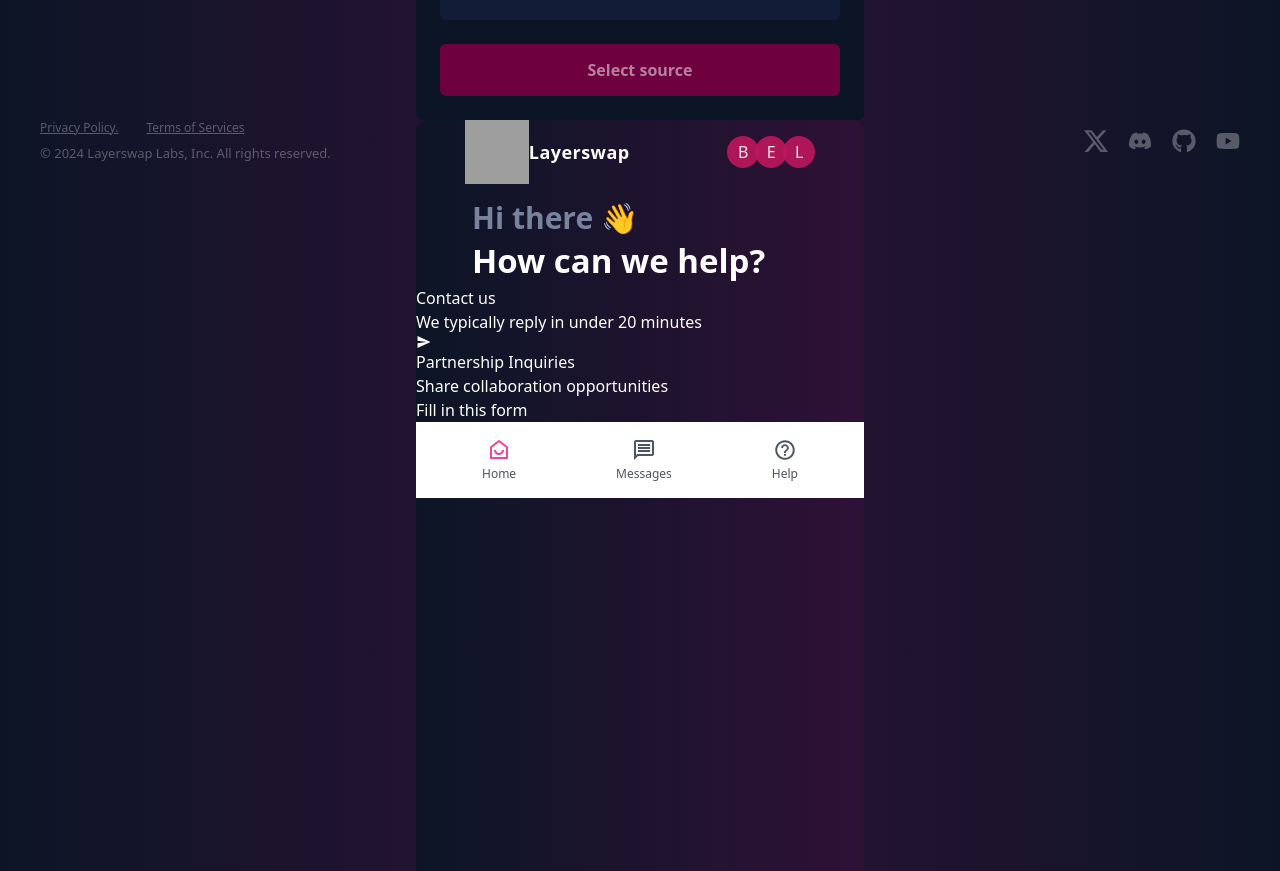
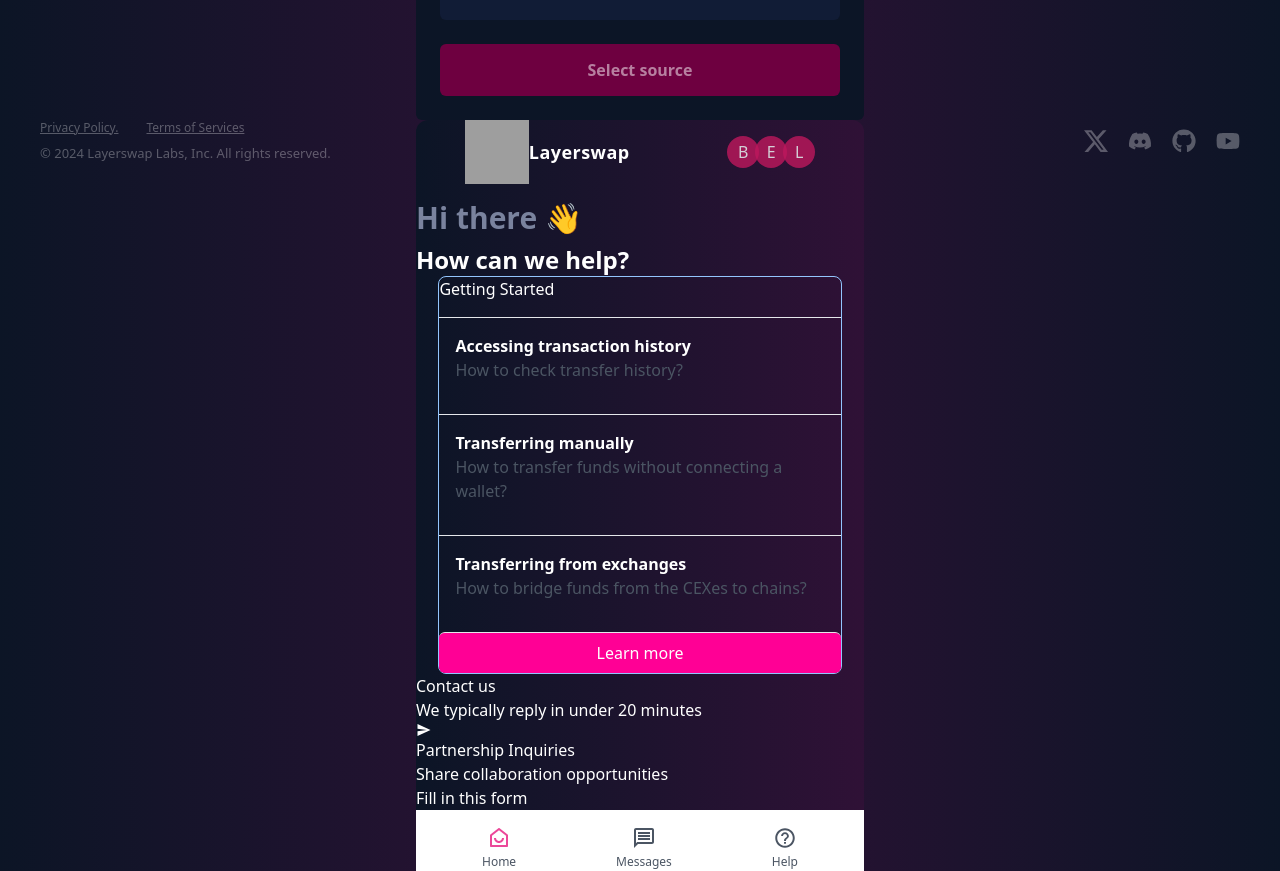
Before and after one commit to heyfey-dev/Layerswap, a Next.js app: page /subpage in a window 1280 px wide. Shown: the part 621-1492 px from the top of the page. Built offline with nearby package versions, Linux system fonts and the light colour scheme; grey boxes are pictures that could not be loaded.

Commit message:
working on the helpchat model

```diff
--- a/app/components/HelpChatModal.jsx
+++ b/app/components/HelpChatModal.jsx
@@ -22,25 +22,46 @@
           <span className="text-lg font-semibold tracking-wide">Layerswap</span>
         </div>
         <div className="flex mb-4">
-          <div className="w-8 h-8 bg-pink-700 opacity-90 rounded-full flex items-center justify-center z-30">
+          <div className="w-8 h-8 bg-pink-700 opacity-80 rounded-full flex items-center justify-center z-30">
             B
           </div>
-          <div className="w-8 h-8 bg-pink-700 opacity-90 rounded-full flex items-center justify-center -ml-1 z-20">
+          <div className="w-8 h-8 bg-pink-700 opacity-80 rounded-full flex items-center justify-center -ml-1 z-20">
             E
           </div>
-          <div className="w-8 h-8 bg-pink-700 opacity-90 rounded-full flex items-center justify-center -ml-1 z-10">
+          <div className="w-8 h-8 bg-pink-700 opacity-80 rounded-full flex items-center justify-center -ml-1 z-10">
             L
           </div>
         </div>
       </div>
 
-      <div className="ml-14">
-        <h1 className="text-3xl text-[#7a839e] font-bold">Hi there 👋</h1>
-        <h2 className="text-[33px] font-bold">How can we help?</h2>
+      <div>
+        <h1 className="text-3xl text-[#7a839e] font-bold mb-2">Hi there 👋</h1>
+        <h2 className="text-2xl font-semibold">How can we help?</h2>
       </div>
 
       {/* Help Topics */}
-
+      <div className="border border-blue-300 w-[90%] rounded-lg mx-auto">
+        <div className="space-y-4 divide-y divide-gray-200">
+            <h2>Getting Started</h2>
+          <div className="p-4">
+            <h3 className="font-semibold">Accessing transaction history</h3>
+            <p className="text-gray-600">How to check transfer history?</p>
+          </div>
+          <div className="p-4">
+            <h3 className="font-semibold">Transferring manually</h3>
+            <p className="text-gray-600">
+              How to transfer funds without connecting a wallet?
+            </p>
+          </div>
+          <div className="p-4">
+            <h3 className="font-semibold">Transferring from exchanges</h3>
+            <p className="text-gray-600">
+              How to bridge funds from the CEXes to chains?
+            </p>
+          </div>
+          <button className="bg-[#ff0095] w-full py-2 px-4 rounded-md">Learn more</button>
+        </div>
+      </div>
 
       {/* contact us */}
       <div>
```
